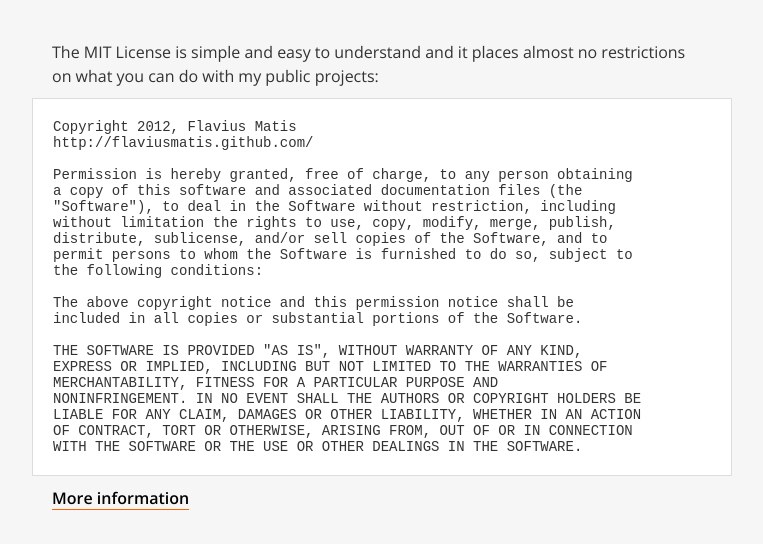
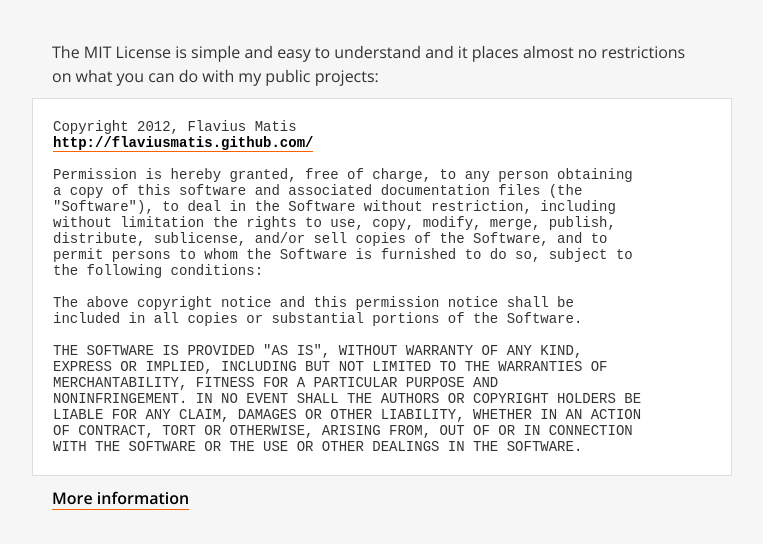
Before and after one commit to flaviusmatis/flaviusmatis.github.com, a plain HTML site: page license.html in a window 1280 px wide. Shown: the whole page, without its empty margins (258-1021 px from the left). Drawn offline with nearby package versions, Linux system fonts and the light colour scheme.

Commit message:
Added clickable link in license.

```diff
--- a/license.html
+++ b/license.html
@@ -16,7 +16,7 @@
 
 <pre>
 Copyright 2012, Flavius Matis
-http://flaviusmatis.github.com/
+<a href="http://flaviusmatis.github.com/">http://flaviusmatis.github.com/</a>
 
 Permission is hereby granted, free of charge, to any person obtaining
 a copy of this software and associated documentation files (the
```
